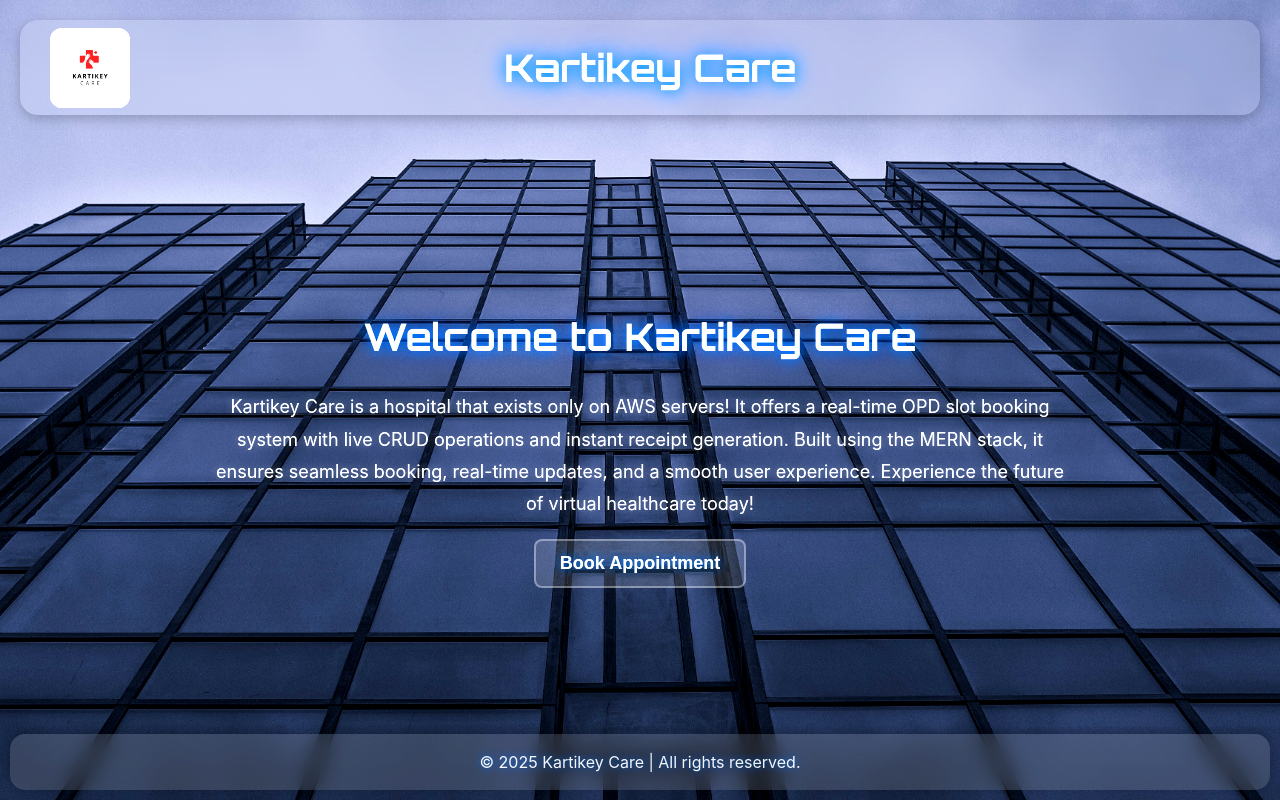
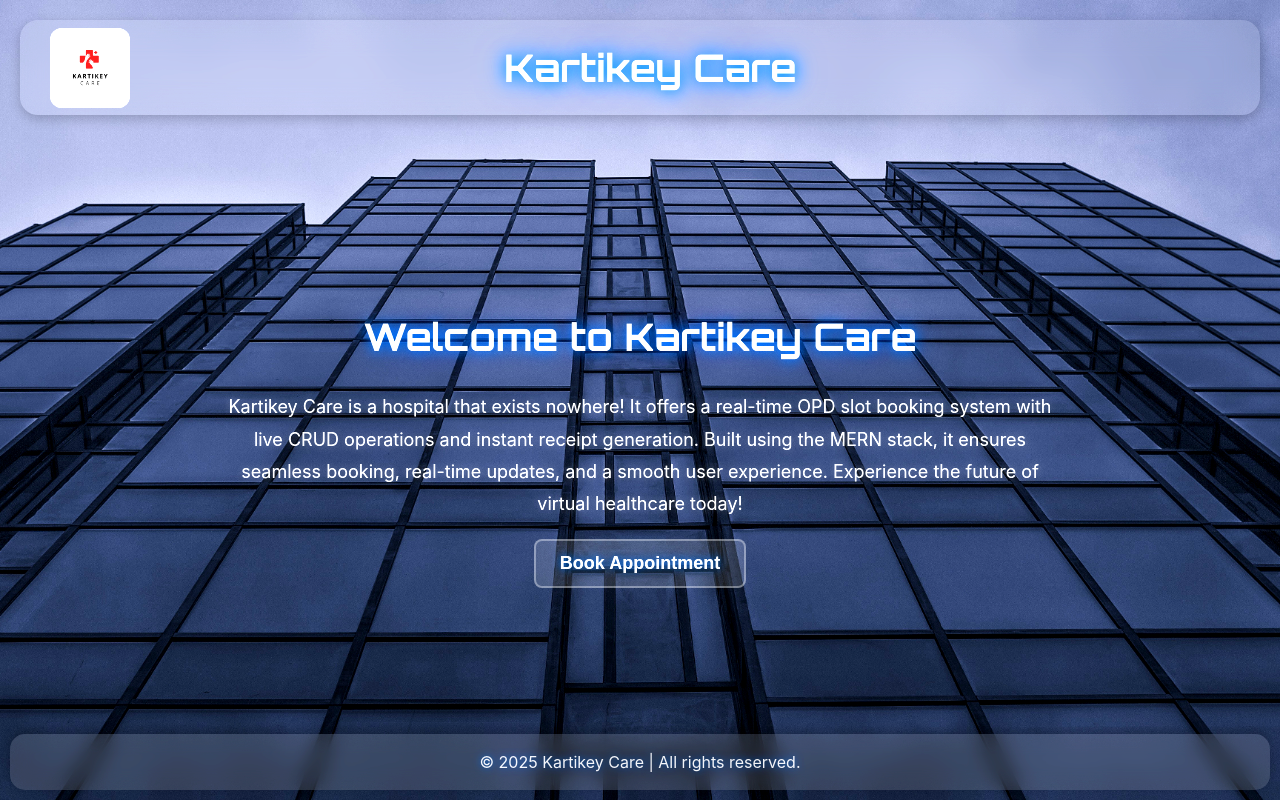
Before and after one commit to Kartikeyy-pandeyy/kartikeycare, a React (Create React App) app in the folder frontend/: page / in a window 1280 px wide. Built offline with nearby package versions, Linux system fonts and the light colour scheme.

Commit message:
changes in landing page

```diff
--- a/frontend/src/pages/landing.js
+++ b/frontend/src/pages/landing.js
@@ -9,7 +9,7 @@ const LandingPage = () => {
       <div className="landing-content">
         <h2 className="landing-title">Welcome to Kartikey Care</h2>
         <p className="landing-text">
-          Kartikey Care is a hospital that exists only on AWS servers! It offers a real-time OPD slot booking system with live CRUD operations and instant receipt generation. Built using the MERN stack, it ensures seamless booking, real-time updates, and a smooth user experience. Experience the future of virtual healthcare today!
+          Kartikey Care is a hospital that exists nowhere! It offers a real-time OPD slot booking system with live CRUD operations and instant receipt generation. Built using the MERN stack, it ensures seamless booking, real-time updates, and a smooth user experience. Experience the future of virtual healthcare today!
         </p>
 
         {/* Book Appointment Button */}
```
